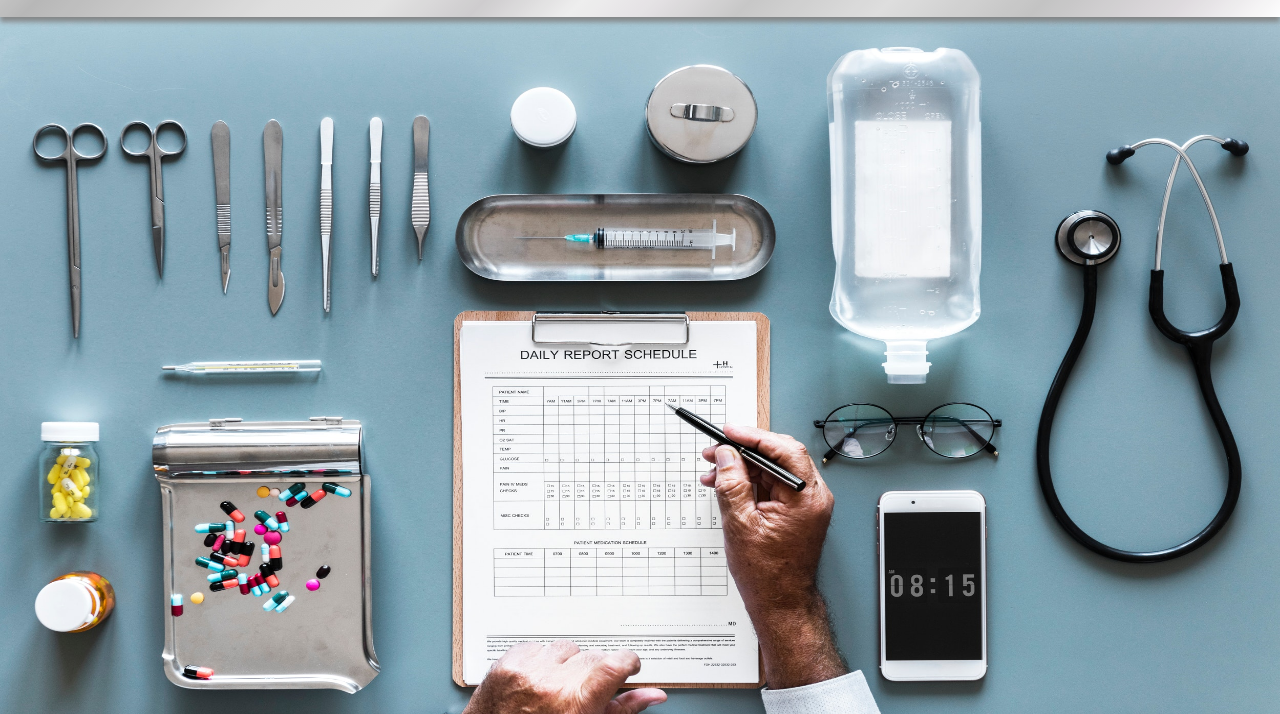
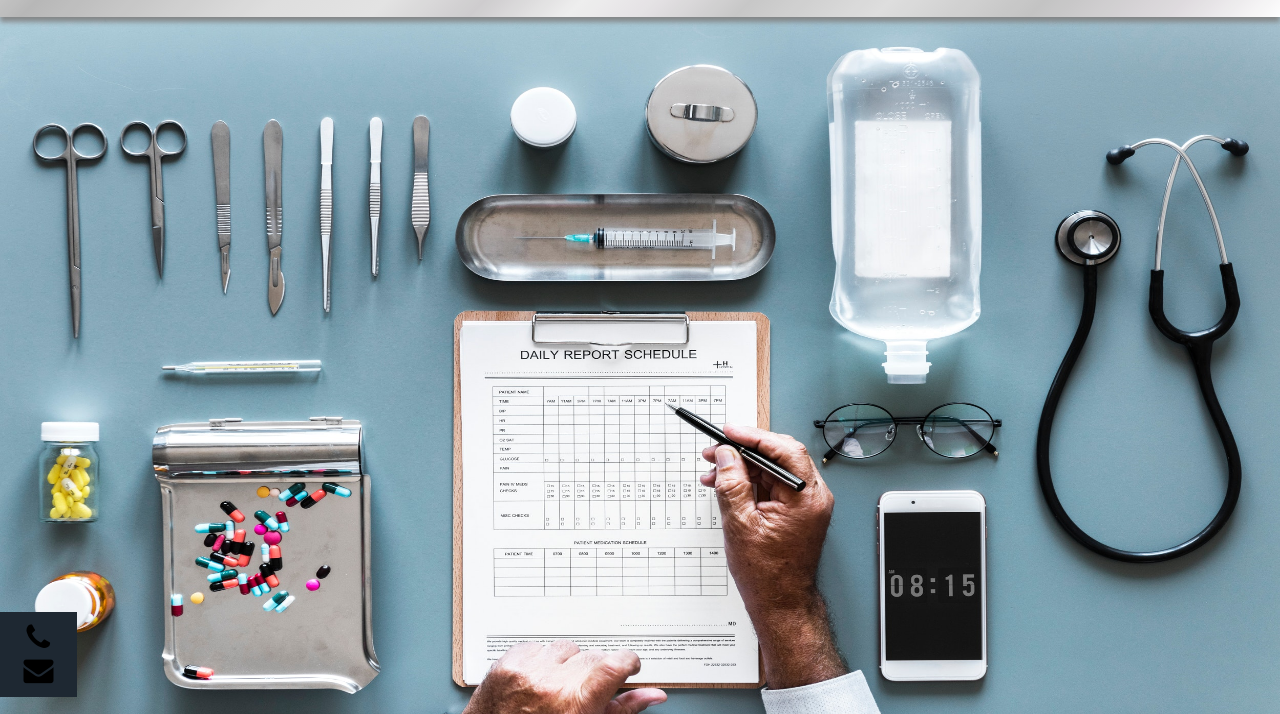
Before and after one commit to ritveak/PHRC-website, a plain HTML site: page index.html in a window 1280 px wide. Shown: the part 103-817 px from the top of the page. Drawn offline with nearby package versions, Linux system fonts and the light colour scheme.

Commit message:
updated index

```diff
--- a/index.html
+++ b/index.html
@@ -60,6 +60,20 @@ footer td{
 .w3-container p{
   text-align:justify;
 }
+.contact-stripe {
+  display: block;
+    position: fixed;
+    width: 6%;
+    bottom: 0;
+    text-align: center;
+    z-index: 999;
+    padding: 10px;
+  background-color: #1E2832;
+    }
+    .contact-stripe a:hover{
+      color:#fff;
+
+    }
 	</style>
 	<link rel="stylesheet" href="https://www.w3schools.com/w3css/4/w3.css">
 	<script src="https://maxcdn.bootstrapcdn.com/bootstrap/3.3.7/js/bootstrap.min.js"></script>
@@ -69,6 +83,7 @@ footer td{
 <script src="https://ajax.googleapis.com/ajax/libs/jquery/3.3.1/jquery.min.js"></script>
 <link href="https://fonts.googleapis.com/css?family=Itim" rel="stylesheet">
 <link href="https://fonts.googleapis.com/css?family=Libre+Baskerville" rel="stylesheet">
+  <link rel="stylesheet" href="https://cdnjs.cloudflare.com/ajax/libs/font-awesome/4.7.0/css/font-awesome.min.css">
 
 <link href="https://fonts.googleapis.com/css?family=Fredoka+One" rel="stylesheet">
 
@@ -486,7 +501,21 @@ Chief cardio Thoracic vascular surgery<br>
 
 </footer>
 
+
+
+
+
 <!-- End page content -->
+</div>
+<div class="contact-stripe" style="">
+  <div class="row" style="margin:0px;">
+   <div class="col-xs-6 col-md-12">
+    <a href="tel:9720660777work/" role="button" class="box"><i class="fa fa-phone fa-2x"></i></a>
+   </div>
+   <div class="col-xs-6 col-md-12">
+    <a href="mailto:phrcamro@gmail.com" role="button" class="box"><i class="fa fa-envelope fa-2x" ></i></a>
+   </div>
+  </div>
 </div>
 
 <script type="text/javascript">
@@ -510,6 +539,17 @@ function myFunction() {
     navbar.classList.remove("sticky");
   }
 }
+
+ $(window).scroll(function() {
+    $(".slideanim").each(function(){
+      var pos = $(this).offset().top;
+
+      var winTop = $(window).scrollTop();
+        if (pos < winTop + 600) {
+          $(this).addClass("slide");
+        }
+    });
+  });
 </script>
 </body>
 </html>
```
